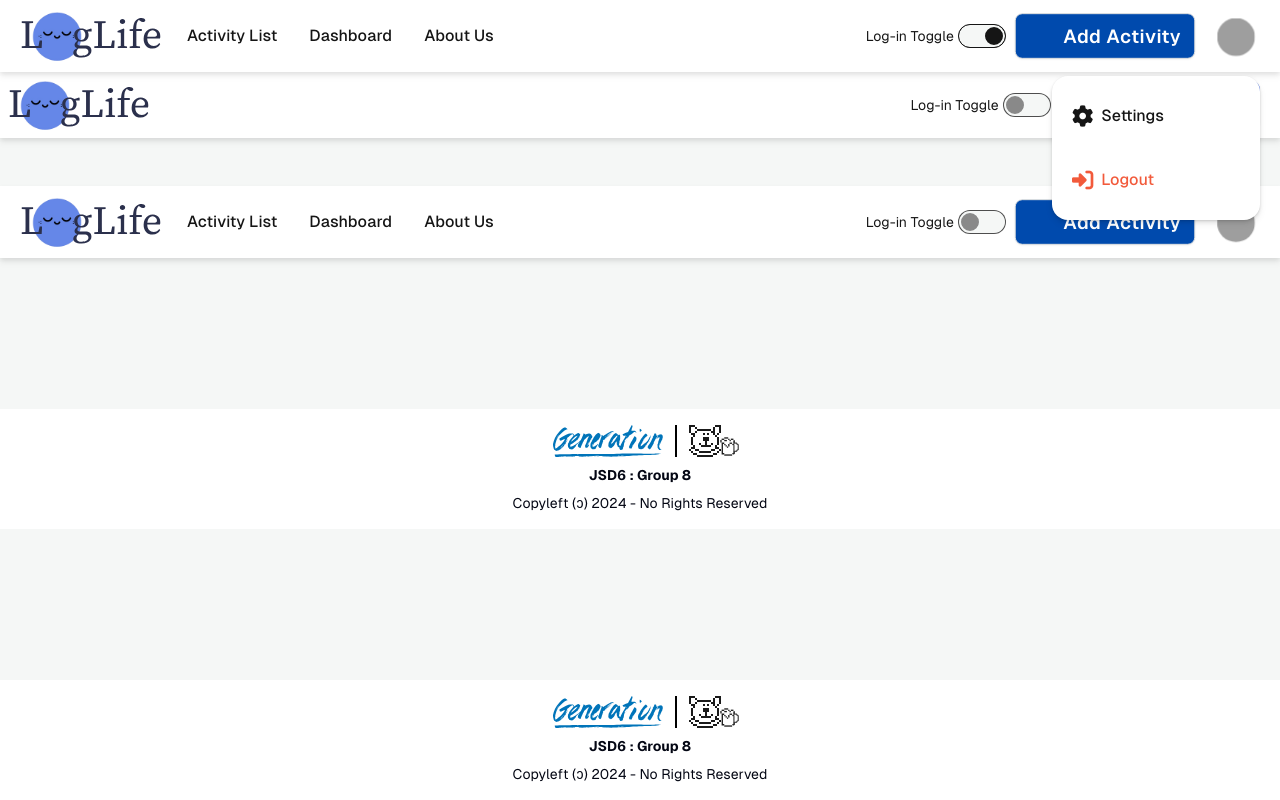
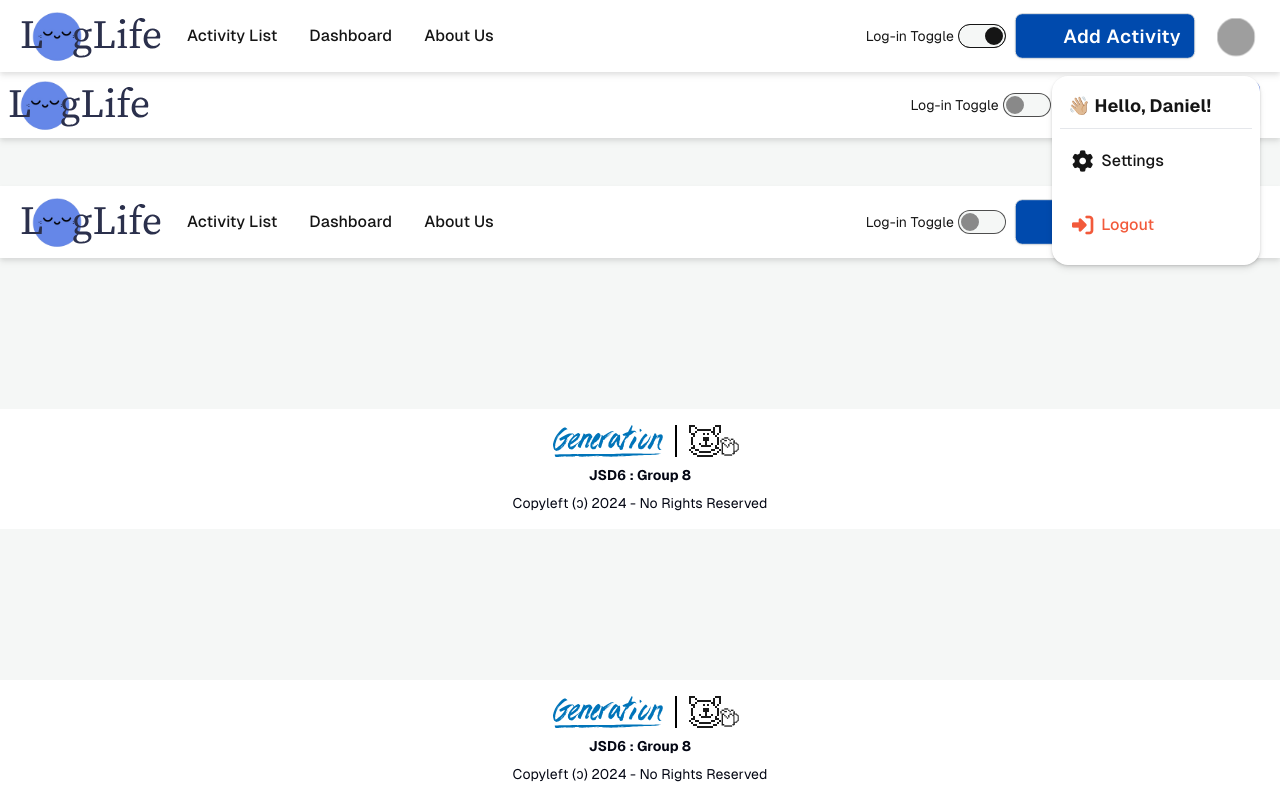
Before and after one commit to JSD6G8/frontend, a React (Vite) app: page /nav in a window 1280 px wide. Both pictures are taken after a click on the button 1236 px from the left and 36 px from the top of the page. Built offline with nearby package versions, Linux system fonts and the light colour scheme; grey boxes are pictures that could not be loaded.

Commit message:
feat: Add element for displaying user's name on Navbar

```diff
--- a/src/components/Nav.jsx
+++ b/src/components/Nav.jsx
@@ -75,6 +75,22 @@ function NavLoggedInMobile({ isLoggedIn, setIsLoggedIn }) {
               tabIndex={0}
               className="menu dropdown-content menu-sm mt-3 w-52 rounded-box bg-white p-2 shadow "
             >
+              <div className="mb-2 flex h-10 place-content-baseline sm:hidden">
+                <div className="avatar">
+                  <div className="w-10 rounded-full">
+                    <img
+                      className="self-center"
+                      alt="profile"
+                      src="http://placekitten.com/200/300"
+                    />
+                  </div>
+                </div>
+                {/* retrieve name from express w/ response.data.user.first_name */}
+                <p className="ml-2 place-self-center text-lg font-bold">
+                  Hello, Daniel!
+                </p>
+              </div>
+              <hr />
               <li>
                 <a className="py-5 text-base" href="/activities">
                   <i className="fa-solid fa-person-running fa-xl"></i>
@@ -135,6 +151,11 @@ function NavLoggedInMobile({ isLoggedIn, setIsLoggedIn }) {
               tabIndex={0}
               className="menu dropdown-content menu-sm z-[1] mt-3 w-52 rounded-box bg-white p-2 shadow"
             >
+              {/* retrieve name from express w/ response.data.user.first_name*/}
+              <p className="my-2 ml-2 place-self-start text-lg font-bold">
+                👋🏼 Hello, Daniel!
+              </p>
+              <hr />
               <li>
                 <a className="py-5 text-base" href="#">
                   <i className="fa-solid fa-gear fa-lg"></i>Settings
@@ -206,6 +227,11 @@ function NavLoggedInDesktop({ isLoggedIn, setIsLoggedIn }) {
               tabIndex={0}
               className="menu dropdown-content menu-sm z-[1] mt-3 w-52 rounded-box bg-white p-2 shadow"
             >
+              {/* retrieve name from express w/response.data.user.first_name */}
+              <p className="my-2 ml-2 place-self-start text-lg font-bold">
+                👋🏼 Hello, Daniel!
+              </p>
+              <hr />
               <li>
                 <a className="py-5 text-base">
                   <i className="fa-solid fa-gear fa-lg"></i>Settings
```
